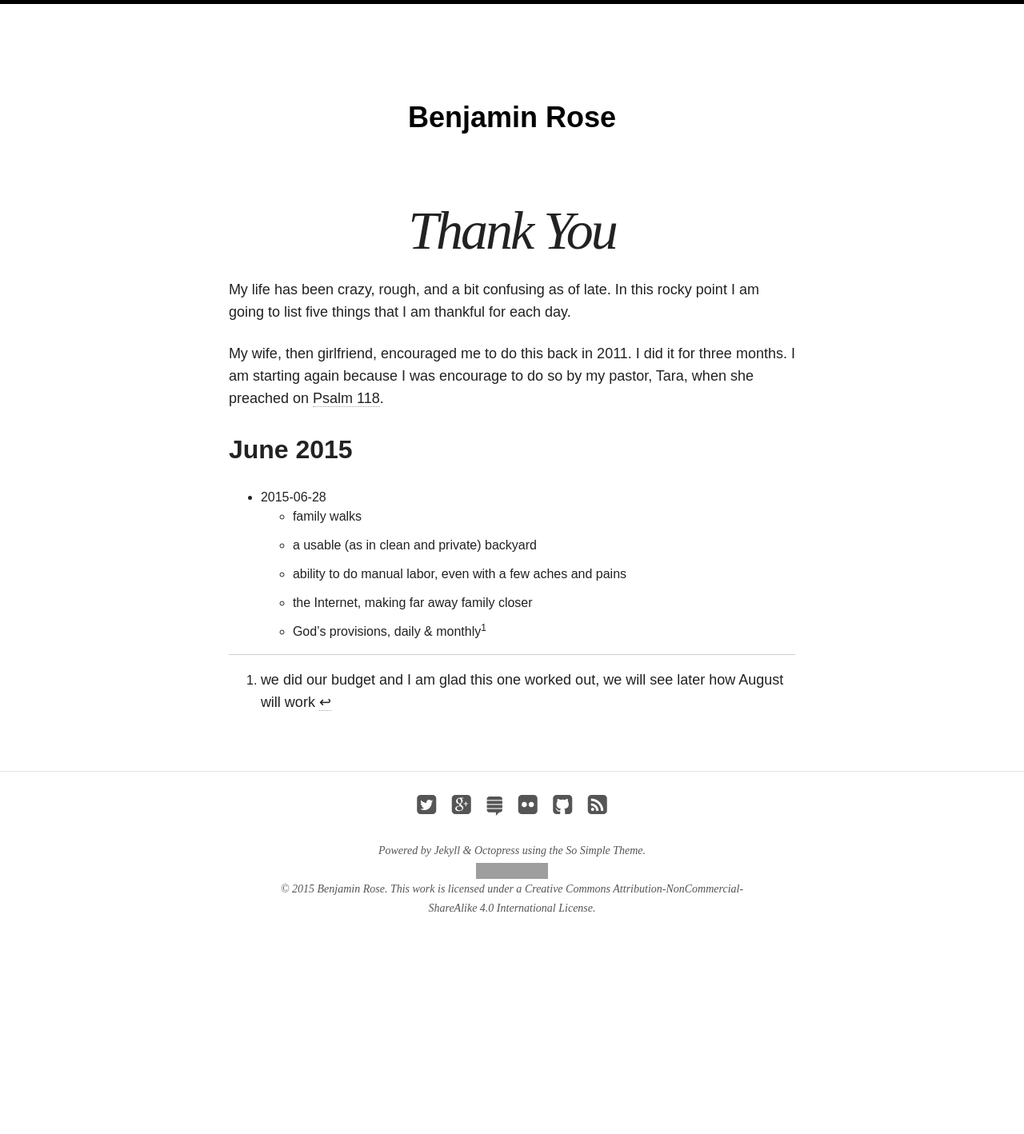
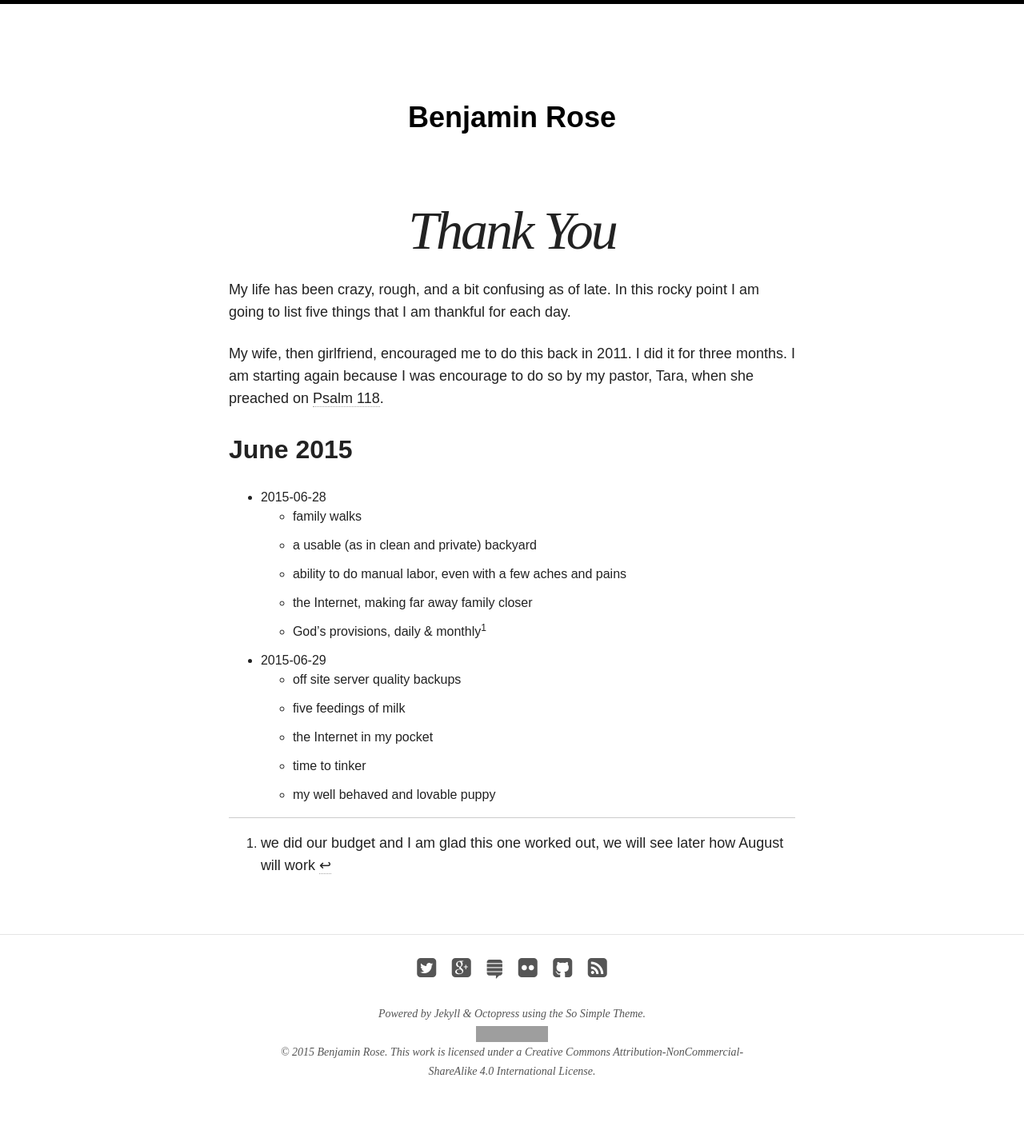
Before and after one commit to benjaminrose/website-source, a Jekyll site: the page built from thanks/index.md, in a window 1280 px wide. Shown: the whole page at 80% size. Built offline with Jekyll 4.4.1, drawn with Linux system fonts in a browser that asks for light colours; nearby versions of some CDN libraries; before the commit the page ends 1214 px from its top, so only the background shows below that; grey boxes are pictures that could not be loaded.

Commit message:
updated with todays thanks

```diff
--- a/thanks/index.md
+++ b/thanks/index.md
@@ -14,6 +14,12 @@ My wife, then girlfriend, encouraged me to do this back in 2011. I did it for th
     - ability to do manual labor, even with a few aches and pains
     - the Internet, making far away family closer
     - God's provisions, daily & monthly[^1]
+* 2015-06-29
+    - off site server quality backups
+    - five feedings of milk
+    - the Internet in my pocket
+    - time to tinker
+    - my well behaved and lovable puppy
 
 ---------
 
```
